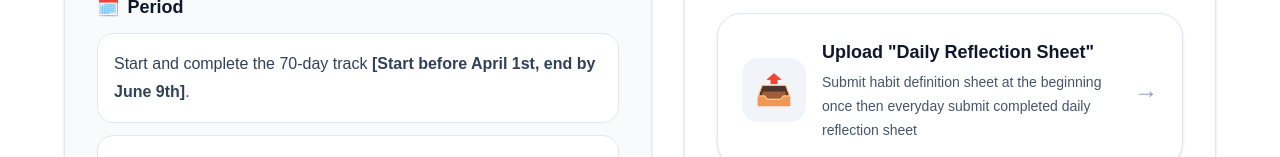
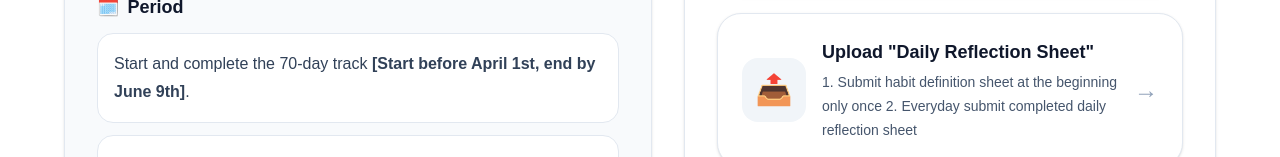
Before and after one commit to nyamkadorj/jrltf-site, a Next.js app: page /1st-assessment in a window 1280 px wide. Shown: the part 795-952 px from the top of the page. Built offline with nearby package versions, Linux system fonts and the light colour scheme.

Commit message:
“Update”

```diff
--- a/src/app/1st-assessment/page.tsx
+++ b/src/app/1st-assessment/page.tsx
@@ -175,7 +175,8 @@ export default function FirstAssessmentPage() {
                   href="https://docs.google.com/forms/d/e/1FAIpQLSc4EQ9c2BGStDTdXExrJzQ5FJXokvxkr-sKZBn2wEr2_tj_uw/viewform?usp=publish-editor"
                   icon="📤"
                   title='Upload "Daily Reflection Sheet"'
-                  subtitle="Submit habit definition sheet at the beginning once then everyday submit completed daily reflection sheet"
+                  subtitle="1. Submit habit definition sheet at the beginning only once
+                            2. Everyday submit completed daily reflection sheet"
                 />
               </div>
             </aside>
```
